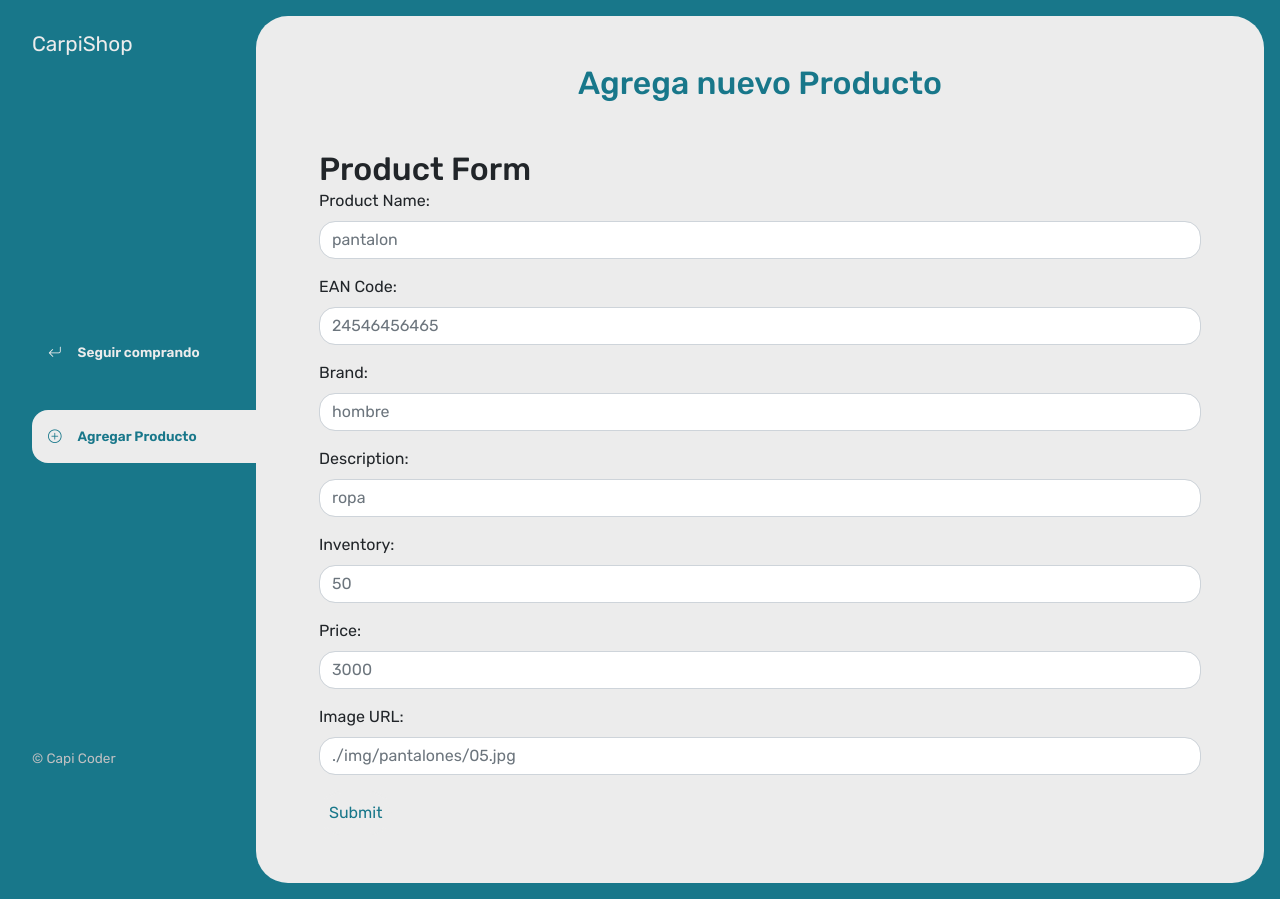
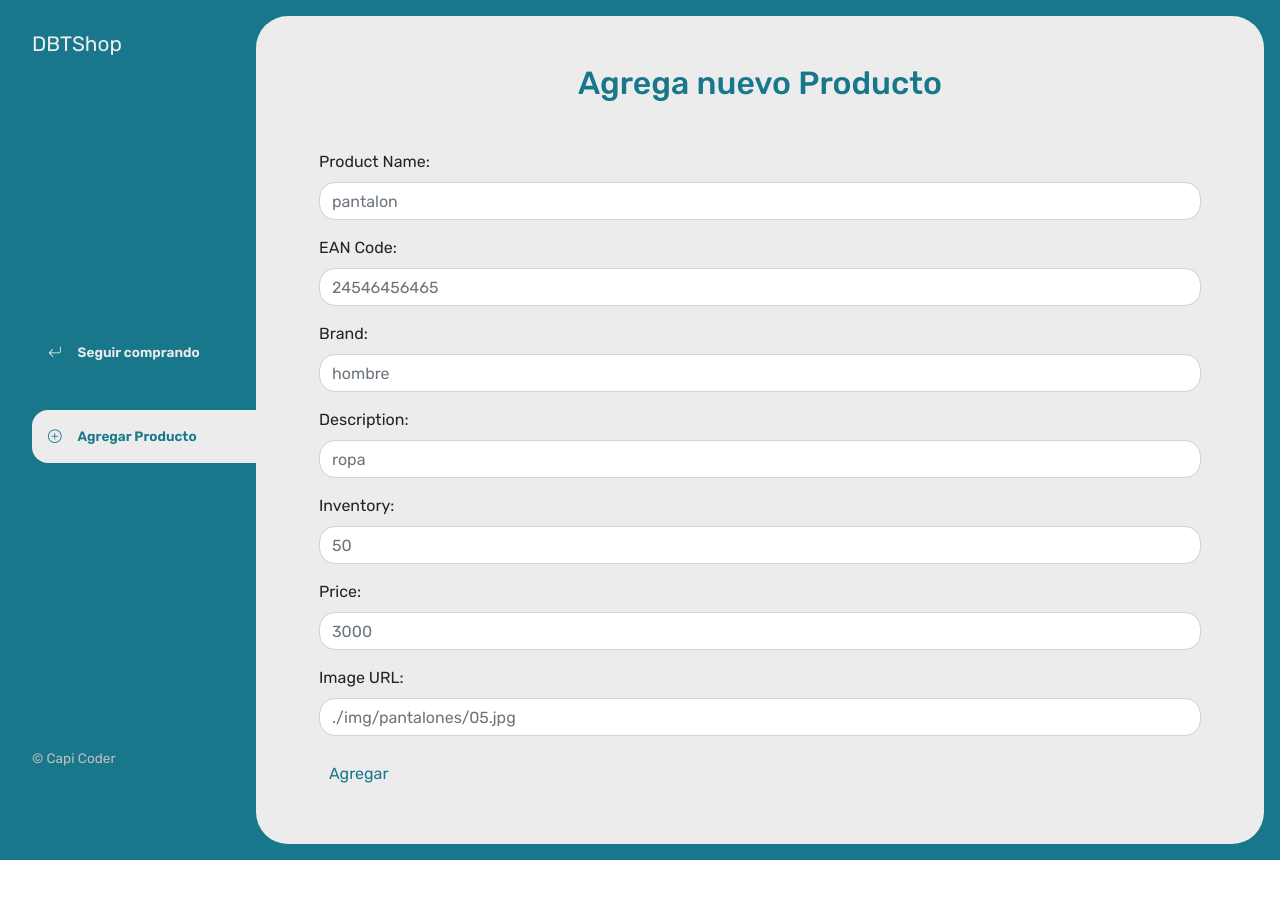
Before and after one commit to danielolan/webartesanias, a plain HTML site: page front/agregarProducto.html in a window 1280 px wide. After the commit the page ends 860 px from the top, so only its background shows below. Drawn offline with nearby package versions, Linux system fonts and the light colour scheme.

Commit message:
Cambios peyes

```diff
--- a/front/agregarProducto.html
+++ b/front/agregarProducto.html
@@ -15,7 +15,7 @@
     <div class="wrapper">
         <aside>
             <header>
-                <h1 class="logo">CarpiShop</h1>
+                <h1 class="logo">DBTShop</h1>
             </header>
             <nav>
                 <ul>
@@ -38,7 +38,6 @@
         <main>
             <h2 class="titulo-principal">Agrega nuevo Producto</h2>
             <div class="container mt-5">
-                <h2>Product Form</h2>
                 <form id="productForm">
                     <div class="form-group">
                         <label for="productName">Product Name:</label>
@@ -68,7 +67,7 @@
                         <label for="product_image">Image URL:</label>
                         <input type="text" class="form-control costume-input" id="product_image" name="product_image" placeholder="./img/pantalones/05.jpg">
                     </div>
-                    <button type="submit" class="btn btn-primary button-enviar">Submit</button>
+                    <button type="submit" class="btn btn-primary button-enviar producto-agregar">Agregar</button>
                 </form>
             </div>
             <div class="carrito-acciones disabled">
--- a/front/css/main.css
+++ b/front/css/main.css
@@ -79,8 +79,8 @@ main {
 }
 .button-enviar{
     border: 0;
-    background-color: var(--clr-white);
-    color: var(--clr-main);
+    background-color: var(--clr-main);
+    color: var(--clr-white);
     padding: 0.5rem;
     border-radius: 2rem;
     cursor: pointer;
--- a/front/js/main.js
+++ b/front/js/main.js
@@ -260,7 +260,7 @@ botonesCategorias.forEach(boton => {
         if(e.currentTarget.id != "Todos") {
             const productoCategoria = productos.find(producto => producto.categoria.id === e.currentTarget.id);
             tituloPrincipal.innerText = productoCategoria.categoria.nombre;
-            const productosBoton = productos.filter(producto => producto.categoria.id === e.currentTarget.id);g
+            const productosBoton = productos.filter(producto => producto.categoria.id === e.currentTarget.id);
             cargarProductos(productosBoton);
 
             // Ocultar el div del buscador
```
